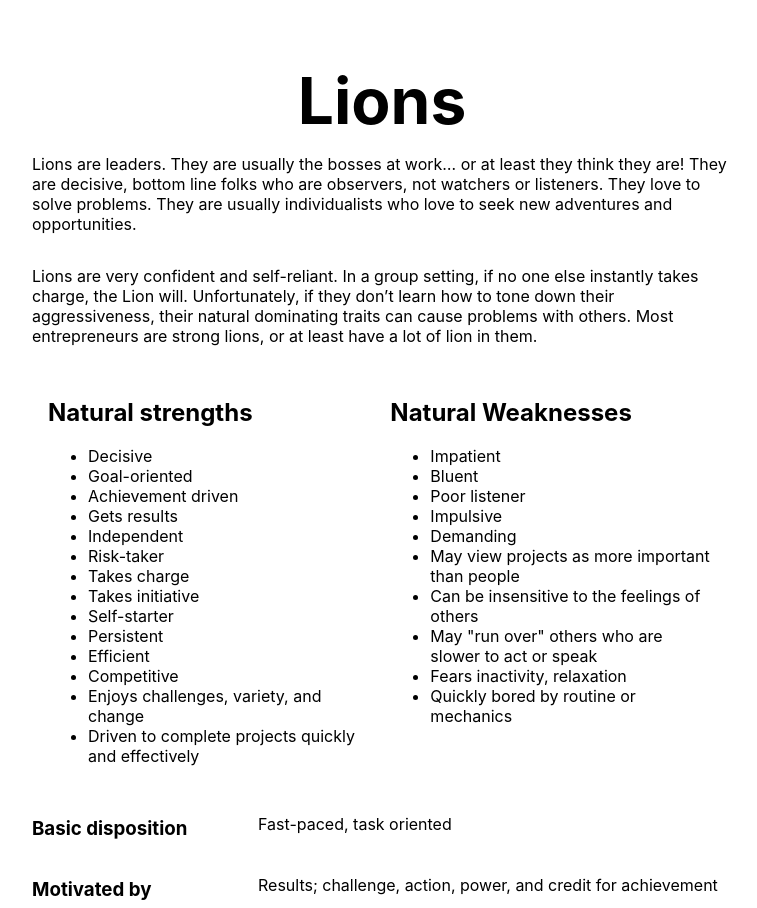
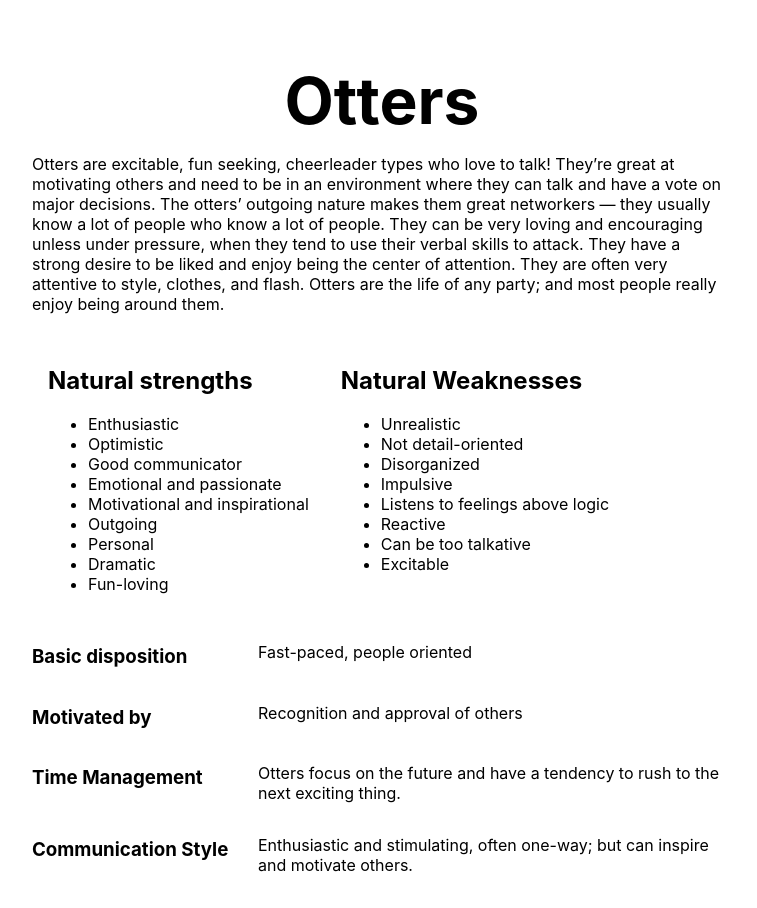
Before and after one commit to koenigm-seattleu/LOGB-Personality-Test, a Next.js app: page /details/otter in a window 1280 px wide. Shown: the top 908 px of the page, without its empty margins (258-1015 px from the left). Built offline with nearby package versions, Linux system fonts and the light colour scheme.

Commit message:
add details for otter

```diff
--- a/pages/details/otter/index.tsx
+++ b/pages/details/otter/index.tsx
@@ -1,72 +1,52 @@
 import styles from '../../../styles/Home.module.css';
 
-export default function Lion() {
+export default function Otter() {
     return (
         <div className={styles.container}>
             <main className={styles.description}>
-                <h1 className={styles.title}>Lions</h1>
+                <h1 className={styles.title}>Otters</h1>
                 <p>
-                    Lions are leaders. They are usually the bosses at
-                    work&#8230; or at least they think they are! They are
-                    decisive, bottom line folks who are observers, not watchers
-                    or listeners. They love to solve problems. They are usually
-                    individualists who love to seek new adventures and
-                    opportunities.
-                </p>
-
-                <p>
-                    Lions are very confident and self-reliant. In a group
-                    setting, if no one else instantly takes charge, the Lion
-                    will. Unfortunately, if they don’t learn how to tone down
-                    their aggressiveness, their natural dominating traits can
-                    cause problems with others. Most entrepreneurs are strong
-                    lions, or at least have a lot of lion in them.
+                    Otters are excitable, fun seeking, cheerleader types who
+                    love to talk! They’re great at motivating others and need to
+                    be in an environment where they can talk and have a vote on
+                    major decisions. The otters’ outgoing nature makes them
+                    great networkers — they usually know a lot of people who
+                    know a lot of people. They can be very loving and
+                    encouraging unless under pressure, when they tend to use
+                    their verbal skills to attack. They have a strong desire to
+                    be liked and enjoy being the center of attention. They are
+                    often very attentive to style, clothes, and flash. Otters
+                    are the life of any party; and most people really enjoy
+                    being around them.
                 </p>
 
                 <div className={styles.descriptionColumnsContainer}>
                     <div className={styles.descriptionList}>
                         <h2>Natural strengths</h2>
                         <ul>
-                            <li>Decisive</li>
-                            <li>Goal-oriented</li>
-                            <li>Achievement driven</li>
-                            <li>Gets results</li>
-                            <li>Independent</li>
-                            <li>Risk-taker</li>
-                            <li>Takes charge</li>
-                            <li>Takes initiative</li>
-                            <li>Self-starter</li>
-                            <li>Persistent</li>
-                            <li>Efficient</li>
-                            <li>Competitive</li>
-                            <li>Enjoys challenges, variety, and change</li>
-                            <li>
-                                Driven to complete projects quickly and
-                                effectively
-                            </li>
+                            <li>Enthusiastic</li>
+                            <li>Optimistic</li>
+                            <li>Good communicator</li>
+                            <li>Emotional and passionate</li>
+                            <li>Motivational and inspirational</li>
+                            <li>Outgoing</li>
+                            <li>Personal</li>
+                            <li>Dramatic</li>
+                            <li>Fun-loving</li>
                         </ul>
                     </div>
 
                     <div className={styles.descriptionList}>
                         <h2>Natural Weaknesses</h2>
                         <ul>
-                            <li>Impatient</li>
-                            <li>Bluent</li>
-                            <li>Poor listener</li>
+                            <li>Unrealistic</li>
+                            <li>Not detail-oriented</li>
+                            <li>Disorganized</li>
                             <li>Impulsive</li>
-                            <li>Demanding</li>
-                            <li>
-                                May view projects as more important than people
-                            </li>
-                            <li>
-                                Can be insensitive to the feelings of others
-                            </li>
-                            <li>
-                                May "run over" others who are slower to act or
-                                speak
-                            </li>
-                            <li>Fears inactivity, relaxation</li>
-                            <li>Quickly bored by routine or mechanics</li>
+                            <li>Listens to feelings above logic</li>
+                            <li>Reactive</li>
+                            <li>Can be too talkative</li>
+                            <li>Excitable</li>
                         </ul>
                     </div>
                 </div>
@@ -76,7 +56,7 @@ export default function Lion() {
                         Basic disposition
                     </h3>
                     <p className={styles.descriptionRightContent}>
-                        Fast-paced, task oriented
+                        Fast-paced, people oriented
                     </p>
                 </div>
 
@@ -85,8 +65,7 @@ export default function Lion() {
                         Motivated by
                     </h3>
                     <p className={styles.descriptionRightContent}>
-                        Results; challenge, action, power, and credit for
-                        achievement
+                        Recognition and approval of others
                     </p>
                 </div>
 
@@ -95,9 +74,8 @@ export default function Lion() {
                         Time Management
                     </h3>
                     <p className={styles.descriptionRightContent}>
-                        Lions focus on NOW instead of distant future. They get a
-                        lot more done in a lot less time than their peers. Hate
-                        wasting time; and like to get right to the point.
+                        Otters focus on the future and have a tendency to rush
+                        to the next exciting thing.
                     </p>
                 </div>
 
@@ -106,8 +84,8 @@ export default function Lion() {
                         Communication Style
                     </h3>
                     <p className={styles.descriptionRightContent}>
-                        Great at initiating communication; not good at listening
-                        (one way communicator)
+                        Enthusiastic and stimulating, often one-way; but can
+                        inspire and motivate others.
                     </p>
                 </div>
 
@@ -116,9 +94,8 @@ export default function Lion() {
                         Decision Making
                     </h3>
                     <p className={styles.descriptionRightContent}>
-                        Impulsive; makes quick decisions with goal or end result
-                        in mind. Results-focused. Needs very few facts to make a
-                        decision.
+                        Intuitive and fast. Makes lots of “right calls” and lots
+                        of wrong ones.
                     </p>
                 </div>
 
@@ -127,7 +104,8 @@ export default function Lion() {
                         In Pressure or Tense Situations
                     </h3>
                     <p className={styles.descriptionRightContent}>
-                        The lion takes command and becomes autocratic.
+                        The otter ATTACKS. Can be more concerned about their
+                        popularity than about achieving tangible results.
                     </p>
                 </div>
 
@@ -136,19 +114,19 @@ export default function Lion() {
                         Greatest Needs
                     </h3>
                     <p className={styles.descriptionRightContent}>
-                        The lion needs to see results, experience variety, and
-                        face new challenges. He needs to solve problems and
-                        wants direct answers.
+                        The otter needs social activities and recognition;
+                        activities that are fun, and freedom from details.
                     </p>
                 </div>
 
                 <div className={styles.descriptionColumnsContainer}>
                     <h3 className={styles.descriptionLeftHeader}>
-                        What the Lion Desires
+                        What the Otter Desires
                     </h3>
                     <p className={styles.descriptionRightContent}>
-                        Freedom, authority, variety, difficult assignments,
-                        opportunity for advancement.
+                        Prestige, friendly relationships, opportunity to help
+                        and motivate others, and opportunities to verbally share
+                        their ideas.
                     </p>
                 </div>
             </main>
```
